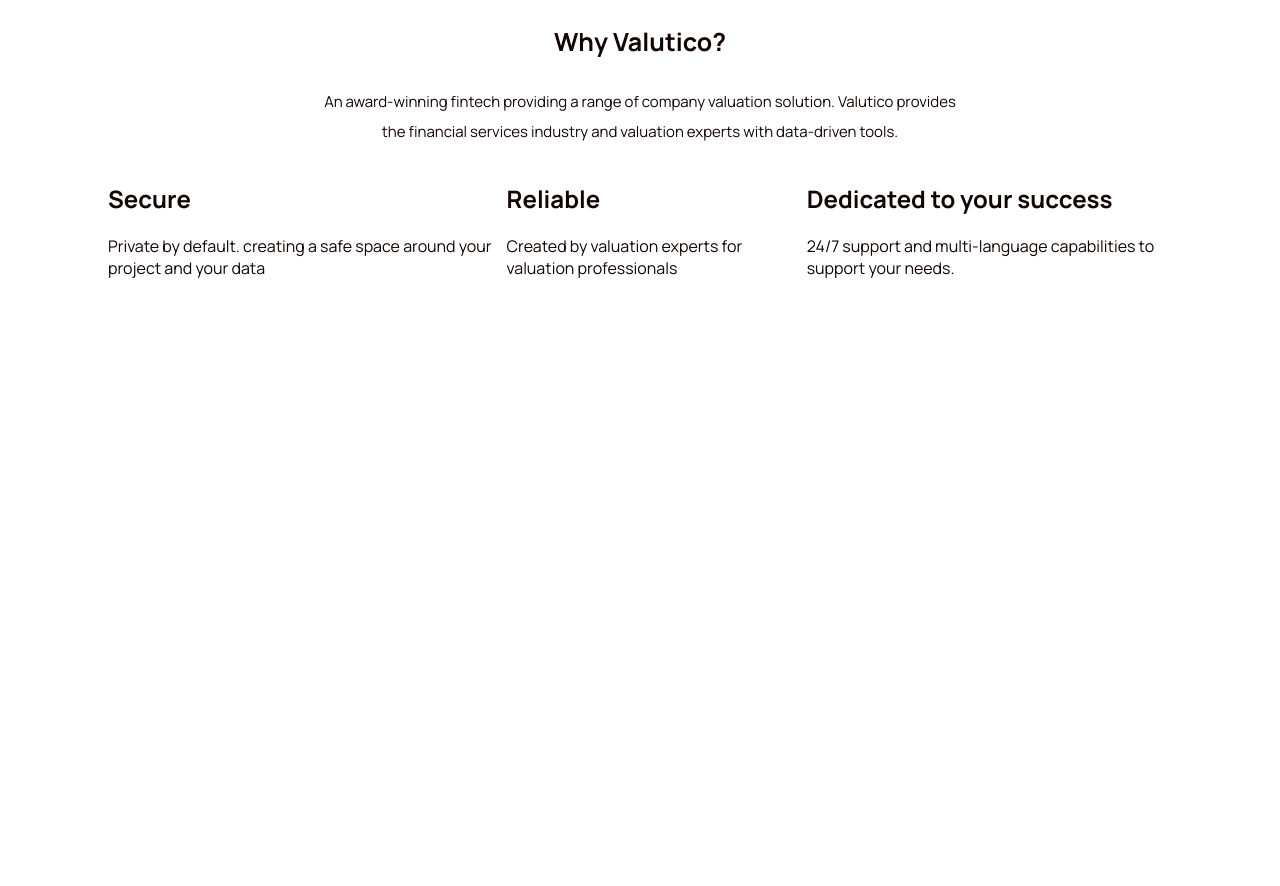
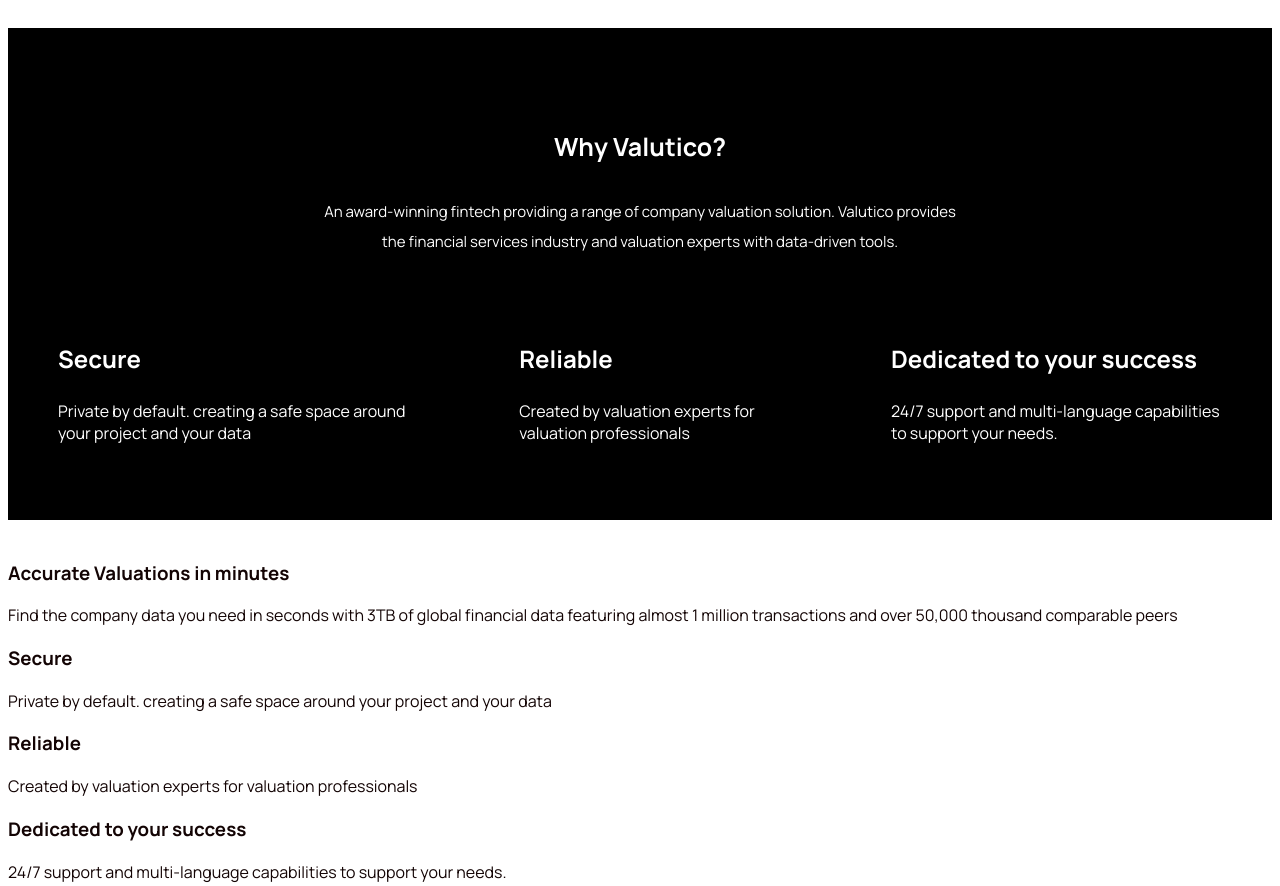
Before and after one commit to maryokafor28/my-project, a plain HTML site: page index.html in a window 1280 px wide. Shown: the part 1799-2685 px from the top of the page. Before the commit the page ends 2152 px from the top, so only its background shows below. Drawn offline with nearby package versions, Linux system fonts and the light colour scheme; files that its build step writes are made by us from their sources.

Commit message:
continuation 2

```diff
--- a/index.html
+++ b/index.html
@@ -90,27 +90,57 @@
 
              </div>
              <div class="valutico_content">
-            <div>
+            <div class="valtutico_content_text">
                 <h1>Secure</h1>
                 <p>Private by default. creating a safe space around your project and your data</p>
 
              </div>
-            <div>
+            <div class="valutico_content_text">
                 <h1>Reliable</h1>
                 <p>Created by valuation experts for valuation professionals</p>
 
              </div>
-            <div>
+            <div class="valutico_content_text">
                 <h1>Dedicated to your success</h1>
                 <p>24/7 support and multi-language capabilities to support your needs.</p>
 
              </div>
-
             </div>
-
 
         </section>
     </main>
+
+        <section>
+            <section class="valuations">
+                <div class="valuations_header">
+                    <h1>Accurate Valuations in minutes</h1>
+                    <p>Find the company data you need in seconds with 3TB of global financial data featuring almost 1 million transactions and
+                        over 50,000 thousand comparable peers</p>
+
+                </div>
+                <div>
+                    <h1>Secure</h1>
+                    <p>Private by default. creating a safe space around your project and your data</p>
+
+                 </div>
+                <div>
+                    <h1>Reliable</h1>
+                    <p>Created by valuation experts for valuation professionals</p>
+
+                 </div>
+                <div>
+                    <h1>Dedicated to your success</h1>
+                    <p>24/7 support and multi-language capabilities to support your needs.</p>
+
+                 </div>
+                 <div class="valuation_img">
+                    <img src="images/valuation-image.png" alt="">
+                 </div>
+
+            </section>
+
+        </section>
+
     <!-- <header>
         <div class="header">
 
--- a/style.css
+++ b/style.css
@@ -4,6 +4,9 @@ body{
     font-size: 16px;
     font-weight: 400;
     color: #130404;
+}
+ section {
+    padding-bottom: 50px;
 }
 
 .header_container {
@@ -120,9 +123,7 @@ header nav ul .active{
     /*--------------- main section ---------------*/
 
 
-    main{
-    padding: 50px 100px;
-    }
+
 
 .countries{
     display: flex;
@@ -161,34 +162,69 @@ header nav ul .active{
     /*-------------------- valutico-------- */
 
 .valutico {
+    padding-block: 10px;
     display: flex;
     flex-direction: column;
     justify-content: center;
     align-items: center;
-     }
+     background-color: black;
+     color: white;
+     margin-bottom: 40px;
 
-     .valutico_content{
-        display: flex;
-        justify-content: center;
-        align-items: center;
+
 
  }
 
 .valutico_header {
     width: 650px;
     text-align: center;
-        margin-top: 25px;
+    padding-top: 70px;
+
  }
 
-     .valutico_header h1{
-        padding-bottom: 5px;
+.valutico_header h1 {
     font-size: 25px;
     line-height: 1.5;
+    padding-bottom: 10px;
 }
+
 .valutico_header p {
    font-size: 15px;
    line-height: 2;
 }
+
+
+.valutico_content{
+    display: flex;
+    justify-content: space-between;
+    align-items: center;
+    gap: 100px;
+    padding: 50px;
+
+}
+
+ .valutico_content_item{
+    width: 200px;
+}
+.valutico_content h1{
+    padding-bottom: 5px;
+    padding-top: 5pxx;
+}
+
+.valuation {
+
+}
+
+.valuation_img img{
+    width: 450px;
+
+}
+
+
+
+
+
+
 
 
 
```
Lines whose indentation alone changed are shown as unchanged.
